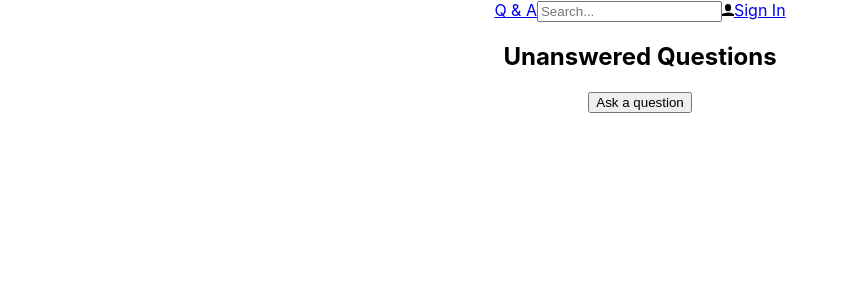
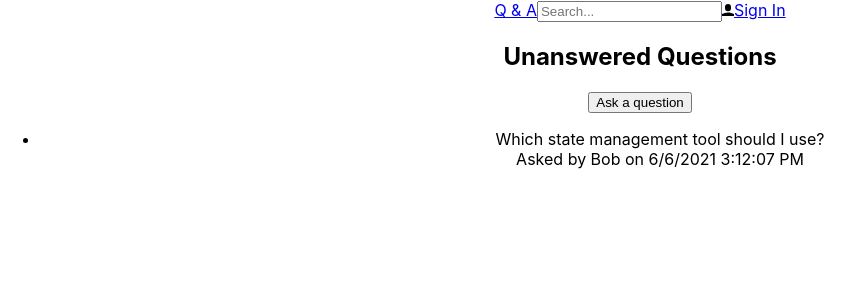
Before and after one commit to rene-copaga/reactaspnetcore5, a React (Create React App) app in the folder frontend/: page / in a window 1280 px wide. Shown: the top 300 px of the page, without its empty margins (0-864 px from the left). Built offline with nearby package versions, Linux system fonts and the light colour scheme.

Commit message:
--Wiring up the components

```diff
--- a/frontend/src/HomePage.tsx
+++ b/frontend/src/HomePage.tsx
@@ -1,4 +1,6 @@
 import React from 'react';
+import { QuestionList } from './QuestionList';
+import { getUnansweredQuestions } from './QuestionsData';
 
 export const HomePage = () => (
   <div>
@@ -6,5 +8,6 @@ export const HomePage = () => (
       <h2>Unanswered Questions</h2>
       <button>Ask a question</button>
     </div>
+    <QuestionList data={getUnansweredQuestions()} />
   </div>
 );
--- a/frontend/src/QuestionList.tsx
+++ b/frontend/src/QuestionList.tsx
@@ -1,5 +1,6 @@
 import React from 'react';
 import { QuestionData } from './QuestionsData';
+import { Question } from './Question';
 
 interface Props {
   data: QuestionData[];
@@ -8,7 +9,9 @@ interface Props {
 export const QuestionList = ({ data }: Props) => (
   <ul>
     {data.map((question) => (
-      <li key={question.questionId}></li>
+      <li key={question.questionId}>
+        <Question data={question} />
+      </li>
     ))}
   </ul>
 );
```
